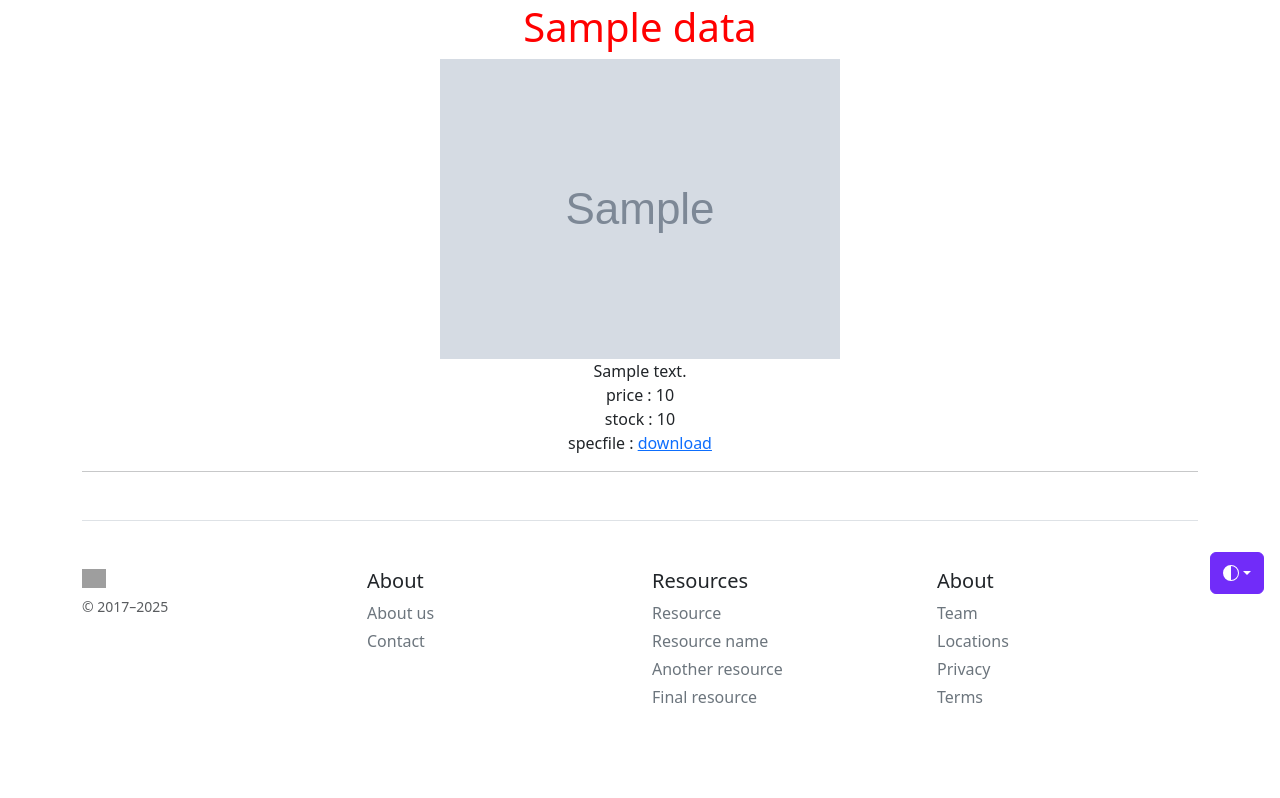
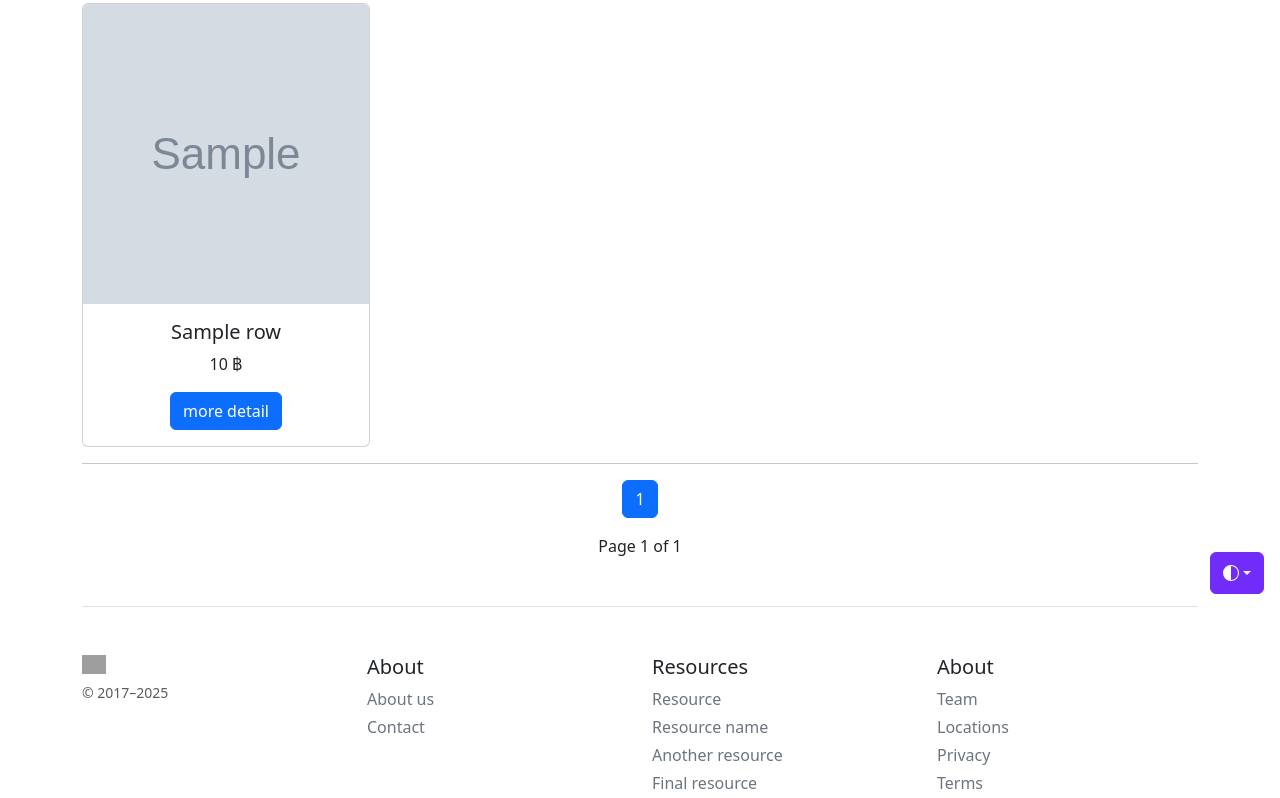
Before and after one commit to tanthGG/PythonWebDev, a Django app: template mywebsite/myapp/template/myapp/home.html in a window 1280 px wide. Shown: the part 190-988 px from the top of the page. Before the commit the page ends 893 px from the top, so only its background shows below. Run offline with Django 3.2, Linux system fonts and the light colour scheme; the template is opened without the code that fills it: most values are stand-ins (such as "Sample title", 1, 10 or a date in 2020); grey boxes marked "Sample" are stand-in pictures; some libraries are stand-ins or nearby versions; grey boxes are pictures that could not be loaded.

Commit message:
week8 (Pagination) V2

```diff
--- a/mywebsite/myapp/template/myapp/home.html
+++ b/mywebsite/myapp/template/myapp/home.html
@@ -12,25 +12,63 @@
     {% elif user.profile.usertype == 'member' %}
         <center><strong>5% Discount for Member</strong></center>
     {% endif %}
-
 {% endblock myheader %}
 
 {% block content %}
 <center>
-        {% for data in pd %}
-            <h1>{{ data.title }}</h1>
-            {% if data.picture %}
-                <img src="{{ data.picture.url }}" width="400">
+    {% for row in allrow %}
+        <div class="row row-cols-1 row-cols-md-3 mb-3 text-center">
+            {% for c in row %}
+                <div class="col">
+                    <div class="card" style="width: 18rem;">
+                        {% if c.picture %}
+                            <img src="{{ c.picture.url }}"
+                                 class="card-img-top"
+                                 width="200" height="300">
                         {% endif %}
-            <p>
-                {{ data.description }} <br>
-                price : {{ data.price }} <br>
-                stock : {{ data.quantity }} <br>
-                {% if data.specfile %}
-                    specfile : <a href="{{ data.specfile.url }}"> download </a>
-                {% endif %}
-            </p>
-            <hr>
+                        <div class="card-body">
+                            <h5 class="card-title">{{ c.title }}</h5>
+                            <p class="card-text">{{ c.price }} ฿</p>
+                            <a href="#" class="btn btn-primary">more detail</a>
+                        </div>
+                    </div>
+                </div>
+            {% endfor %}
+        </div>
     {% endfor %}
 </center>
+
+<hr>
+
+<!-- Pagination -->
+<ul class="pagination justify-content-center">
+    {% if allproduct.has_previous %}
+        <li class="page-item">
+            <a class="page-link" href="?page={{ allproduct.previous_page_number }}"> &lt; </a>
+        </li>
+    {% endif %}
+
+    {% for num in allproduct.paginator.page_range %}
+        {% if allproduct.number == num %}
+            <li class="page-item active">
+                <a class="page-link" href="?page={{ num }}">{{ num }}</a>
+            </li>
+        {% elif num >= allproduct.number|add:-2 and num <= allproduct.number|add:2 %}
+            <li class="page-item">
+                <a class="page-link" href="?page={{ num }}">{{ num }}</a>
+            </li>
+        {% endif %}
+    {% endfor %}
+
+    {% if allproduct.has_next %}
+        <li class="page-item">
+            <a class="page-link" href="?page={{ allproduct.next_page_number }}"> &gt; </a>
+        </li>
+    {% endif %}
+</ul>
+
+<p class="text-center">
+    Page {{ allproduct.number }} of {{ allproduct.paginator.num_pages }}
+</p>
+
 {% endblock content %}
--- a/mywebsite/mywebsite/urls.py
+++ b/mywebsite/mywebsite/urls.py
@@ -25,6 +25,8 @@
 from django.contrib.staticfiles.urls import static, staticfiles_urlpatterns
 from . import settings
 
+from django.conf.urls import handler404
+
 
 
 urlpatterns = [
@@ -36,3 +38,5 @@
 
 urlpatterns += staticfiles_urlpatterns()
 urlpatterns += static(settings.MEDIA_URL, document_root=settings.MEDIA_ROOT)
+
+handler404 = 'myapp.views.handler404'
```
Also changed, not shown: mywebsite/myapp/template/myapp/404errorPage.html (added, +14 -0 lines), mywebsite/myapp/views.py (+27 -1 lines), mywebsite/db.sqlite3. Lines whose indentation alone changed are shown as unchanged.
